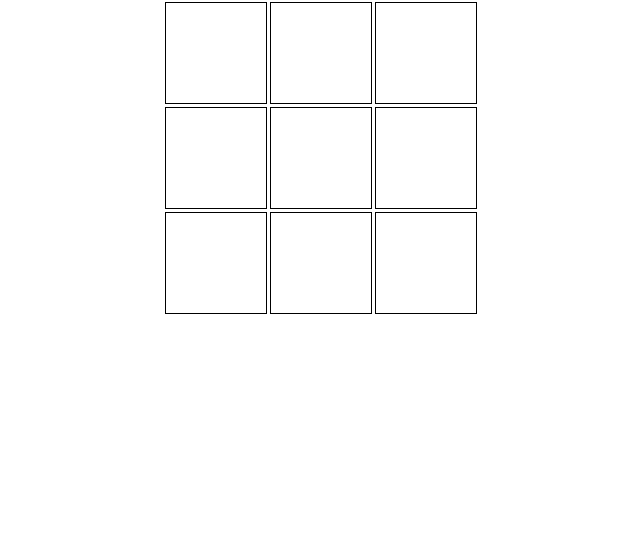
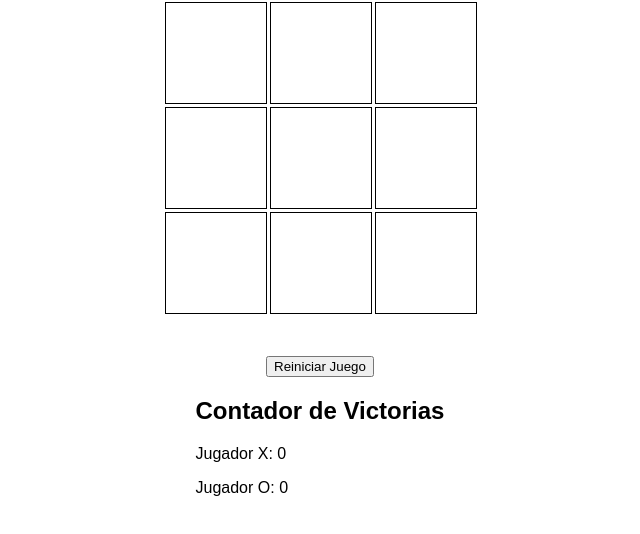
Before and after one commit to JimenaEsquivel05/Tic-Tac-Toe, a plain HTML site: page index.html in a window 1280 px wide. Shown: the part 86-620 px from the top of the page, without its empty margins (320-960 px from the left). Drawn offline with Linux system fonts and the light colour scheme.

Commit message:
Update index.html

```diff
--- a/index.html
+++ b/index.html
@@ -20,6 +20,13 @@
         <div class="cell" data-index="8"></div>
     </div>
     <p id="result"></p>
+    <button id="restart">Reiniciar Juego</button>
+    <div>
+        <h2>Contador de Victorias</h2>
+        <p>Jugador X: <span id="x-score">0</span></p>
+        <p>Jugador O: <span id="o-score">0</span></p>
+    </div>
+
     <script src="script.js"></script>
 </body>
 </html>
```
